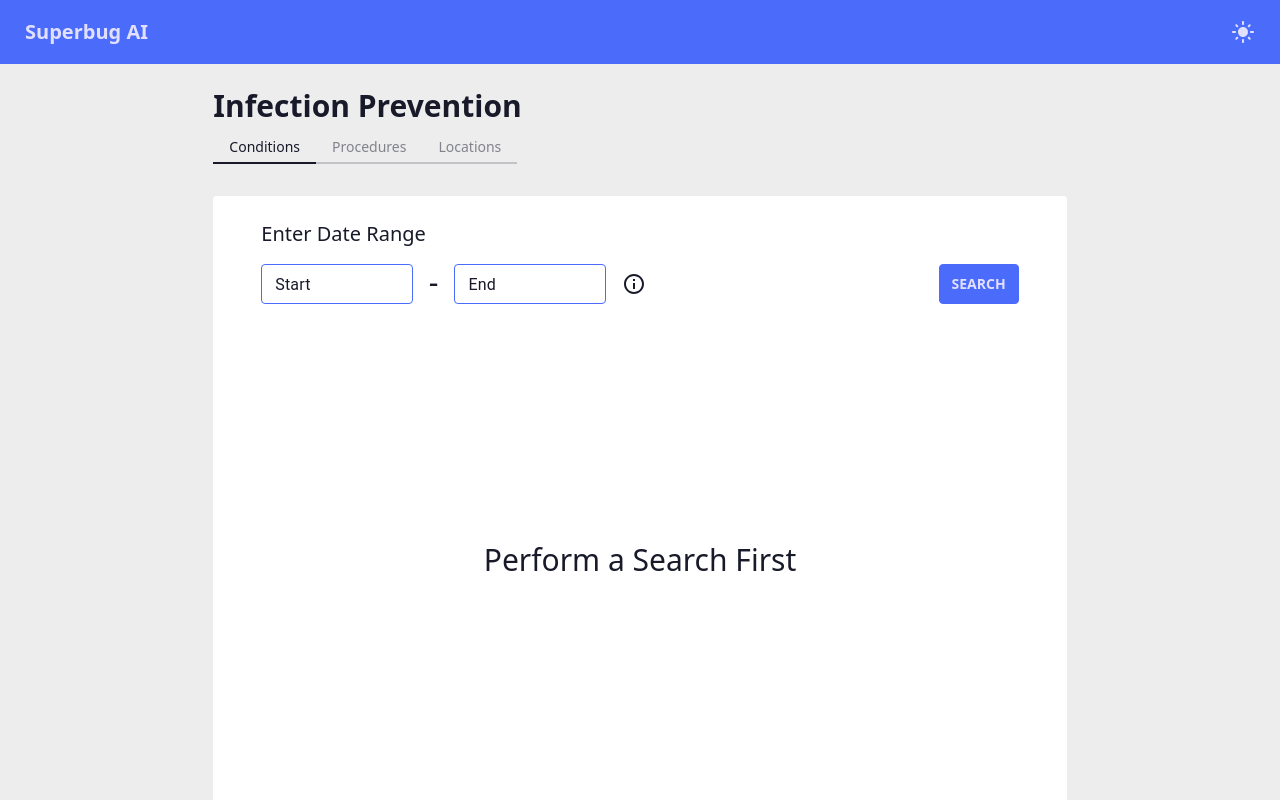
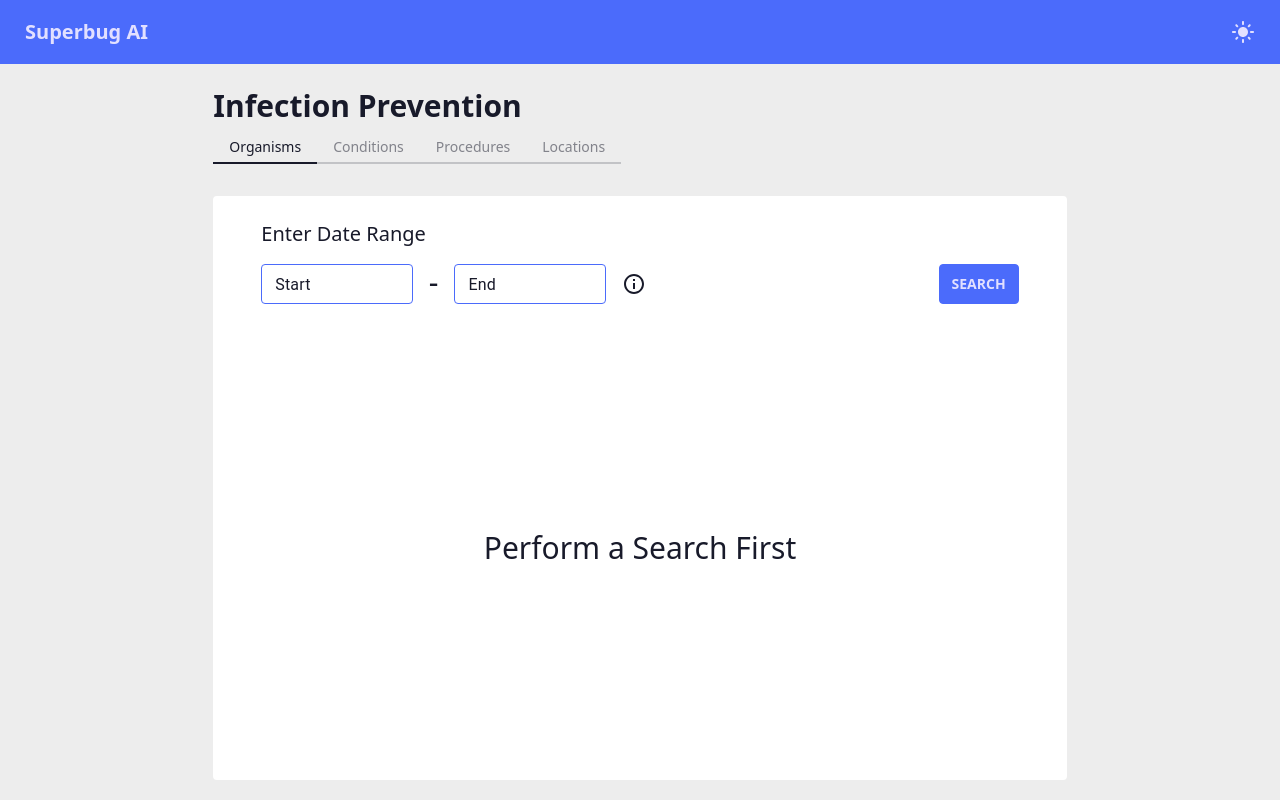
Before and after one commit to dhuang101/superbug-ai-app, a Next.js app: page /InfectionPrevention in a window 1280 px wide. Built offline with nearby package versions, Linux system fonts and the light colour scheme.

Commit message:
Base code for new infection prevention tab

```diff
--- a/src/components/InfectionPre/InfPreCond.tsx
+++ b/src/components/InfectionPre/InfPreCond.tsx
@@ -95,7 +95,7 @@ function InfPreCond() {
 	}
 
 	return (
-		<div className="flex flex-col w-full min-h-[70vh]">
+		<div className="flex flex-col w-full min-h-[67vh]">
 			<article className="mb-4 text-xl font-normal">
 				Enter Date Range
 			</article>
--- a/src/components/InfectionPre/InfPreLoca.tsx
+++ b/src/components/InfectionPre/InfPreLoca.tsx
@@ -95,7 +95,7 @@ function InfPreLoca() {
 	}
 
 	return (
-		<div className="flex flex-col w-full min-h-[70vh]">
+		<div className="flex flex-col w-full min-h-[67vh]">
 			<article className="mb-4 text-xl font-normal">
 				Enter Date Range
 			</article>
@@ -114,7 +114,7 @@ function InfPreLoca() {
 				</div>
 				<div
 					className="tooltip tooltip-accent ml-4 flex"
-					data-tip="Search with no dates entered to fetch all conditions. This is a heavy process and can be slow!"
+					data-tip="Search with no dates entered to fetch all locations. This is a heavy process and can be slow!"
 				>
 					<InfoOutlinedIcon className="my-auto" />
 				</div>
--- a/src/components/InfectionPre/InfPreProc.tsx
+++ b/src/components/InfectionPre/InfPreOrga.tsx
@@ -6,7 +6,7 @@ import InfoOutlinedIcon from "@mui/icons-material/InfoOutlined"
 import CountTable from "./SubComponents/CountTable"
 import StyledDatePicker from "./SubComponents/StyledDatePicker"
 
-function InfPreProc() {
+function InfPreOrga() {
 	// global state container
 	const apiContext = useContext(ApiContext)
 
@@ -42,7 +42,7 @@ function InfPreProc() {
 			setLoading(true)
 			// grab list of encounters
 			axios
-				.get("/api/procedure/groupedCount", {
+				.get("/api/condition/groupedCount", {
 					params: {
 						apiUrl: apiContext.value,
 						start: startDate,
@@ -95,7 +95,7 @@ function InfPreProc() {
 	}
 
 	return (
-		<div className="flex flex-col w-full min-h-[70vh]">
+		<div className="flex flex-col w-full min-h-[67vh]">
 			<article className="mb-4 text-xl font-normal">
 				Enter Date Range
 			</article>
@@ -114,7 +114,7 @@ function InfPreProc() {
 				</div>
 				<div
 					className="tooltip tooltip-accent ml-4 flex"
-					data-tip="Search with no dates entered to fetch all conditions. This is a heavy process and can be slow!"
+					data-tip="Search with no dates entered to fetch all organisms. This is a heavy process and can be slow!"
 				>
 					<InfoOutlinedIcon className="my-auto" />
 				</div>
@@ -136,7 +136,7 @@ function InfPreProc() {
 				</div>
 			) : groupedConds != null ? (
 				<div>
-					<CountTable name="Condition" searchData={groupedConds} />
+					<CountTable name="Organisms" searchData={groupedConds} />
 				</div>
 			) : (
 				<div className="flex justify-center items-center h-[90%]">
@@ -149,4 +149,4 @@ function InfPreProc() {
 	)
 }
 
-export default InfPreProc
+export default InfPreOrga
--- a/src/pages/InfectionPrevention/index.tsx
+++ b/src/pages/InfectionPrevention/index.tsx
@@ -1,4 +1,5 @@
 import React, { useState, useEffect, useRef } from "react"
+import InfPreOrga from "../../components/InfectionPre/InfPreOrga"
 import InfPreCond from "../../components/InfectionPre/InfPreCond"
 import InfPreProc from "../../components/InfectionPre/InfPreProc"
 import InfPreLoca from "../../components/InfectionPre/InfPreLoca"
@@ -26,7 +27,12 @@ function InfectionPrevention() {
 	}
 
 	function DisplayHandler() {
-		let componentList = [<InfPreCond />, <InfPreProc />, <InfPreLoca />]
+		let componentList = [
+			<InfPreOrga />,
+			<InfPreCond />,
+			<InfPreProc />,
+			<InfPreLoca />,
+		]
 		return componentList[displayedTab]
 	}
 
@@ -44,7 +50,7 @@ function InfectionPrevention() {
 					value={0}
 					onClick={handleTabClick}
 				>
-					Conditions
+					Organisms
 				</button>
 				<button
 					className="tab tab-bordered"
@@ -52,12 +58,20 @@ function InfectionPrevention() {
 					value={1}
 					onClick={handleTabClick}
 				>
-					Procedures
+					Conditions
 				</button>
 				<button
 					className="tab tab-bordered"
 					id="button2"
 					value={2}
+					onClick={handleTabClick}
+				>
+					Procedures
+				</button>
+				<button
+					className="tab tab-bordered"
+					id="button3"
+					value={3}
 					onClick={handleTabClick}
 				>
 					Locations
```
